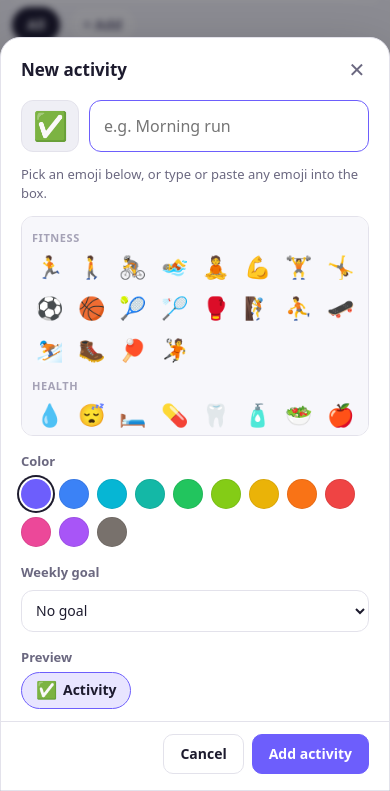
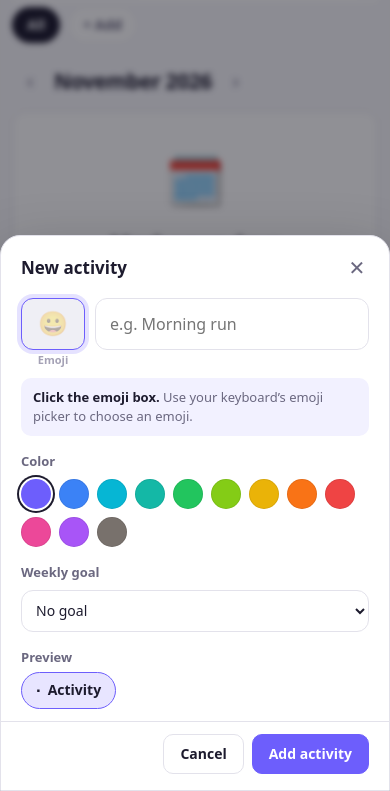
Before and after one commit to product-bridge-vishwanath/marked, a website built with Vite: page index.html in a window 390 px wide. Both pictures are taken after a click on the button "+ Add". Shown: the part 53-844 px from the top of the page. Built offline with nearby package versions, Linux system fonts and the light colour scheme.

Commit message:
Use the device's emoji picker; keep only Run and Read presets
Remove the built-in emoji grid. The emoji box is a text field that brings up
the device keyboard, with a per-platform hint for opening the system emoji
picker (Ctrl+Cmd+Space on Mac, Win+. on Windows, the emoji key on phones).
Non-emoji input is rejected. The landing screen now offers only Run and Read.

Co-Authored-By: Claude Opus 5.5 <noreply@anthropic.com>

```diff
--- a/src/lib/emoji.ts
+++ b/src/lib/emoji.ts
@@ -1,38 +1,7 @@
-/** Curated, offline emoji groups for the picker. Users can also type or paste any emoji. */
-export const EMOJI_GROUPS: { name: string; emojis: string[] }[] = [
-  {
-    name: 'Fitness',
-    emojis: ['🏃', '🚶', '🚴', '🏊', '🧘', '💪', '🏋️', '🤸', '⚽', '🏀', '🎾', '🏸', '🥊', '🧗', '⛹️', '🛹', '⛷️', '🥾', '🏓', '🤾'],
-  },
-  {
-    name: 'Health',
-    emojis: ['💧', '😴', '🛏️', '💊', '🦷', '🧴', '🥗', '🍎', '🥦', '🚭', '🚫', '🍵', '☕', '🧠', '❤️', '🩺', '⚖️', '🌞', '🧊', '🫁'],
-  },
-  {
-    name: 'Mind & learning',
-    emojis: ['📖', '📚', '✍️', '📝', '🎓', '🧩', '♟️', '🗣️', '🌍', '🔤', '🎧', '🎹', '🎸', '🎨', '📷', '🧑‍💻', '💡', '🔬', '🙏', '🧘‍♀️'],
-  },
-  {
-    name: 'Home & chores',
-    emojis: ['🧹', '🧺', '🍳', '🛒', '🪴', '🌱', '🐕', '🐈', '🧼', '🗑️', '🛠️', '🚿', '🛁', '👕', '🍽️', '📦', '🔑', '🏠', '🧽', '🪥'],
-  },
-  {
-    name: 'Work & money',
-    emojis: ['💼', '💻', '📈', '💰', '💵', '🏦', '📅', '⏰', '📧', '📞', '🎯', '🚀', '📊', '🗂️', '✅', '📌', '🔥', '⭐', '🏆', '⌛'],
-  },
-  {
-    name: 'Social & fun',
-    emojis: ['👨‍👩‍👧', '👫', '💬', '🎉', '🎮', '🎬', '🍿', '🎤', '🎲', '🧳', '✈️', '🚗', '🏕️', '🌊', '⛰️', '🍕', '🍰', '🍷', '🎁', '💌'],
-  },
-  {
-    name: 'Feelings',
-    emojis: ['😀', '😊', '🥰', '😌', '😐', '😔', '😢', '😡', '😤', '🤒', '🥱', '🤩', '😎', '🤔', '😇', '🥳', '😬', '🫶', '👍', '👎'],
-  },
-  {
-    name: 'Symbols',
-    emojis: ['✔️', '❌', '⭕', '🔴', '🟠', '🟡', '🟢', '🔵', '🟣', '⚫', '⚪', '🟥', '🟩', '🟦', '💯', '✨', '💎', '🌈', '☀️', '🌙'],
-  },
-];
+/**
+ * Emoji input helpers. There is no built-in picker: users enter emoji with their
+ * device's own emoji keyboard / picker, and we keep exactly one emoji.
+ */
 
 const segmenter =
   typeof Intl !== 'undefined' && 'Segmenter' in Intl ? new Intl.Segmenter(undefined, { granularity: 'grapheme' }) : null;
@@ -42,13 +11,42 @@ export function graphemes(text: string): string[] {
   return [...text];
 }
 
-/** The last non-space character the user typed, so the field always holds exactly one emoji. */
+/** The last non-space character entered, so the field always holds a single character. */
 export function lastGrapheme(text: string): string {
   const parts = graphemes(text.trim()).filter((g) => g.trim());
   return parts.at(-1) ?? '';
 }
 
-export function isSingleGrapheme(text: string): boolean {
+/** One emoji: pictographs (incl. ZWJ sequences and skin tones), flags, or keycaps like 1️⃣. */
+export function isEmoji(text: string): boolean {
   const parts = graphemes(text);
-  return parts.length === 1 && parts[0].trim().length > 0;
+  if (parts.length !== 1) return false;
+  return /\p{Extended_Pictographic}|\p{Regional_Indicator}|⃣/u.test(parts[0]);
 }
+
+export type EmojiPlatform = 'mac' | 'windows' | 'ios' | 'android' | 'other';
+
+export function detectPlatform(ua: string = navigator.userAgent, maxTouchPoints = navigator.maxTouchPoints ?? 0): EmojiPlatform {
+  if (/Android/i.test(ua)) return 'android';
+  if (/iPhone|iPad|iPod/i.test(ua)) return 'ios';
+  // iPadOS reports itself as a Mac but has a touch screen.
+  if (/Macintosh/i.test(ua)) return maxTouchPoints > 1 ? 'ios' : 'mac';
+  if (/Windows/i.test(ua)) return 'windows';
+  return 'other';
+}
+
+/** How to open the device's own emoji picker while the emoji box is focused. */
+export function emojiHint(platform: EmojiPlatform = detectPlatform()): string {
+  switch (platform) {
+    case 'mac':
+      return 'Press Control + Command + Space (or the 🌐 fn key) to open the emoji picker.';
+    case 'windows':
+      return 'Press Windows key + . (period) to open the emoji picker.';
+    case 'ios':
+      return 'Tap the 😀 or 🌐 key on your keyboard to switch to emoji.';
+    case 'android':
+      return 'Tap the 😀 key on your keyboard (or long-press the comma key) to switch to emoji.';
+    default:
+      return 'Use your keyboard’s emoji picker to choose an emoji.';
+  }
+}
--- a/src/styles/main.css
+++ b/src/styles/main.css
@@ -886,17 +886,52 @@ h4 {
   display: flex;
   gap: 10px;
 }
+.emoji-field {
+  position: relative;
+  flex: none;
+  display: flex;
+  flex-direction: column;
+  align-items: center;
+  gap: 2px;
+  cursor: pointer;
+}
+.emoji-field-label {
+  font-size: 11px;
+  font-weight: 600;
+  color: var(--faint);
+}
 .emoji-input {
-  width: 58px;
+  width: 64px;
   height: 52px;
-  flex: none;
   text-align: center;
   font-family: var(--emoji);
-  font-size: 28px;
-  border: 1.5px solid var(--border);
+  font-size: 30px;
+  border: 1.5px dashed var(--faint);
   border-radius: 12px;
   background: var(--surface-2);
   caret-color: transparent;
+  cursor: pointer;
+}
+.emoji-input:placeholder-shown {
+  font-size: 24px;
+}
+.emoji-input::placeholder {
+  opacity: 0.35;
+}
+.emoji-input:focus {
+  border-style: solid;
+  box-shadow: 0 0 0 4px color-mix(in srgb, var(--accent) 18%, transparent);
+}
+.emoji-hint {
+  margin: 10px 0 0;
+  padding: 10px 12px;
+  border-radius: 10px;
+  background: color-mix(in srgb, var(--accent) 9%, var(--surface));
+  color: var(--muted);
+  font-size: 13px;
+}
+.emoji-hint strong {
+  color: var(--text);
 }
 .text-input,
 .select {
@@ -932,43 +967,6 @@ h4 {
 }
 .form-error:empty {
   display: none;
-}
-.emoji-picker {
-  max-height: 220px;
-  overflow-y: auto;
-  border: 1px solid var(--border);
-  border-radius: 12px;
-  padding: 6px 8px 8px;
-  background: var(--bg);
-}
-.emoji-picker h4 {
-  font-size: 11px;
-  font-weight: 700;
-  color: var(--faint);
-  text-transform: uppercase;
-  letter-spacing: 0.05em;
-  margin: 8px 2px 4px;
-}
-.emoji-grid {
-  display: grid;
-  grid-template-columns: repeat(auto-fill, minmax(38px, 1fr));
-  gap: 2px;
-}
-.emoji-btn {
-  aspect-ratio: 1;
-  border: none;
-  border-radius: 8px;
-  background: transparent;
-  font-family: var(--emoji);
-  font-size: 22px;
-  line-height: 1;
-}
-.emoji-btn:hover {
-  background: var(--surface-2);
-}
-.emoji-btn.selected {
-  background: color-mix(in srgb, var(--accent) 20%, transparent);
-  box-shadow: inset 0 0 0 2px var(--accent);
 }
 .field-label {
   display: block;
--- a/src/ui/activityEditor.ts
+++ b/src/ui/activityEditor.ts
@@ -1,4 +1,4 @@
-import { EMOJI_GROUPS, isSingleGrapheme, lastGrapheme } from '../lib/emoji';
+import { detectPlatform, emojiHint, isEmoji, lastGrapheme } from '../lib/emoji';
 import { COLORS, type Activity } from '../state/schema';
 import {
   addActivity,
@@ -13,17 +13,27 @@ import { h, plural, toast } from './dom';
 
 /** Create a new activity (no argument) or edit an existing one. */
 export function openActivityEditor(existing?: Activity, preset?: { name: string; emoji: string }) {
-  let emoji = existing?.emoji ?? preset?.emoji ?? '✅';
+  let emoji = existing?.emoji ?? preset?.emoji ?? '';
   let color = existing?.color ?? nextColor();
+  const platform = detectPlatform();
+  const touch = platform === 'ios' || platform === 'android';
 
   const preview = h('span', { class: 'chip-preview' });
+  const error = h('p', { class: 'form-error', role: 'alert' });
+
+  // The emoji box is a plain text field: focusing it brings up the device keyboard,
+  // and the user switches to their own emoji keyboard / picker.
   const emojiInput = h('input', {
     class: 'emoji-input',
     value: emoji,
+    placeholder: '😀',
     'aria-label': 'Emoji',
+    'aria-describedby': 'emoji-hint',
     autocomplete: 'off',
-    inputmode: 'text',
-    title: 'Type or paste any emoji',
+    autocorrect: 'off',
+    autocapitalize: 'off',
+    spellcheck: false,
+    enterkeyhint: 'next',
   });
   const nameInput = h('input', {
     class: 'text-input',
@@ -32,8 +42,8 @@ export function openActivityEditor(existing?: Activity, preset?: { name: string;
     maxlength: 40,
     required: true,
     'aria-label': 'Activity name',
+    enterkeyhint: 'done',
   });
-  const error = h('p', { class: 'form-error', role: 'alert' });
 
   const goalSelect = h(
     'select',
@@ -48,47 +58,36 @@ export function openActivityEditor(existing?: Activity, preset?: { name: string;
     const chip = h(
       'span',
       { class: 'chip active' },
-      h('span', { class: 'chip-emoji' }, emoji || '?'),
+      h('span', { class: 'chip-emoji' }, emoji || '·'),
       h('span', null, nameInput.value.trim() || 'Activity'),
     );
     chip.style.setProperty('--c', color);
     preview.replaceChildren(chip);
-    picker.querySelectorAll('.emoji-btn').forEach((b) => b.classList.toggle('selected', b.textContent === emoji));
-  };
-
-  const setEmoji = (value: string) => {
-    emoji = value;
-    emojiInput.value = value;
-    updatePreview();
   };
 
   emojiInput.addEventListener('input', () => {
     const g = lastGrapheme(emojiInput.value);
-    emoji = g;
     emojiInput.value = g;
+    if (g && !isEmoji(g)) {
+      error.textContent = 'That’s not an emoji. Use your keyboard’s emoji picker.';
+      emojiInput.value = '';
+      emoji = '';
+    } else {
+      error.textContent = '';
+      emoji = g;
+      // Picked one: move on to the name if it's still empty.
+      if (g && !nameInput.value.trim()) nameInput.focus();
+    }
     updatePreview();
   });
   emojiInput.addEventListener('focus', () => emojiInput.select());
+  emojiInput.addEventListener('keydown', (e) => {
+    if (e.key === 'Enter') {
+      e.preventDefault();
+      nameInput.focus();
+    }
+  });
   nameInput.addEventListener('input', updatePreview);
-
-  const picker = h(
-    'div',
-    { class: 'emoji-picker' },
-    EMOJI_GROUPS.map((group) =>
-      h(
-        'section',
-        null,
-        h('h4', null, group.name),
-        h(
-          'div',
-          { class: 'emoji-grid' },
-          group.emojis.map((e) =>
-            h('button', { type: 'button', class: 'emoji-btn', 'aria-label': e, onclick: () => setEmoji(e) }, e),
-          ),
-        ),
-      ),
-    ),
-  );
 
   const swatches = h(
     'div',
@@ -113,14 +112,14 @@ export function openActivityEditor(existing?: Activity, preset?: { name: string;
 
   const save = () => {
     const name = nameInput.value.trim();
+    if (!isEmoji(emoji)) {
+      error.textContent = 'Pick an emoji for this activity.';
+      emojiInput.focus();
+      return;
+    }
     if (!name) {
       error.textContent = 'Give the activity a name.';
       nameInput.focus();
-      return;
-    }
-    if (!isSingleGrapheme(emoji)) {
-      error.textContent = 'Pick one emoji.';
-      emojiInput.focus();
       return;
     }
     const weeklyGoal = goalSelect.value ? Number(goalSelect.value) : undefined;
@@ -143,10 +142,19 @@ export function openActivityEditor(existing?: Activity, preset?: { name: string;
         save();
       },
     },
-    h('div', { class: 'editor-row' }, emojiInput, nameInput),
+    h(
+      'div',
+      { class: 'editor-row' },
+      h('label', { class: 'emoji-field' }, emojiInput, h('span', { class: 'emoji-field-label' }, 'Emoji')),
+      nameInput,
+    ),
     error,
-    h('p', { class: 'hint' }, 'Pick an emoji below, or type or paste any emoji into the box.'),
-    picker,
+    h(
+      'p',
+      { class: 'emoji-hint', id: 'emoji-hint' },
+      h('strong', null, `${touch ? 'Tap' : 'Click'} the emoji box. `),
+      emojiHint(platform),
+    ),
     h('label', { class: 'field-label' }, 'Color'),
     swatches,
     h('label', { class: 'field-label' }, 'Weekly goal'),
@@ -208,5 +216,7 @@ export function openActivityEditor(existing?: Activity, preset?: { name: string;
     footer,
   });
   updatePreview();
-  if (!existing) nameInput.focus();
+  // New activity without an emoji yet: start in the emoji box so the keyboard comes up.
+  if (!existing && !emoji) emojiInput.focus();
+  else if (!existing) nameInput.focus();
 }
--- a/src/ui/monthView.ts
+++ b/src/ui/monthView.ts
@@ -17,10 +17,6 @@ import { h, onPress, pct, toast } from './dom';
 const SUGGESTIONS = [
   { emoji: '🏃', name: 'Run' },
   { emoji: '📖', name: 'Read' },
-  { emoji: '💧', name: 'Drink water' },
-  { emoji: '🧘', name: 'Meditate' },
-  { emoji: '💪', name: 'Workout' },
-  { emoji: '😴', name: 'Sleep 8h' },
 ];
 
 /** The day just marked with a tap, so only that cell animates on the next render. */
```
Also changed, not shown: tests/emoji.test.ts (added, +37 -0 lines), README.md.
